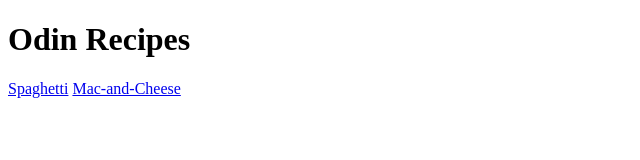
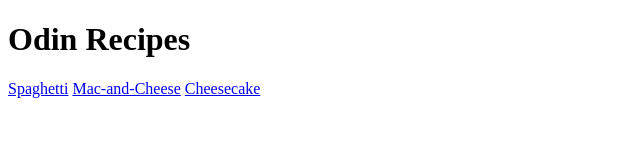
Before and after one commit to Jtm422/odin-recipes, a plain HTML site: page index.html in a window 1280 px wide. Shown: the full height of the page, 0-640 px from the left. Drawn offline with Linux system fonts and the light colour scheme.

Commit message:
Add third link to recipe

```diff
--- a/index.html
+++ b/index.html
@@ -10,5 +10,6 @@
 
     <a href="recipes/spaghetti.html" target="_blank">Spaghetti</a>
     <a href="recipes/mac-and-cheese.html" target="_blank">Mac-and-Cheese</a>
+    <a href="recipes/cheesecake.html" target="_blank">Cheesecake</a>
 </body>
 </html>
```
